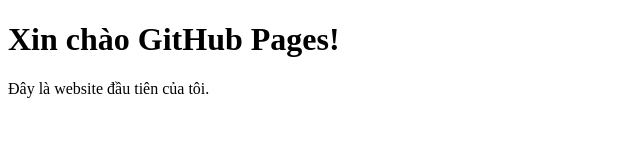
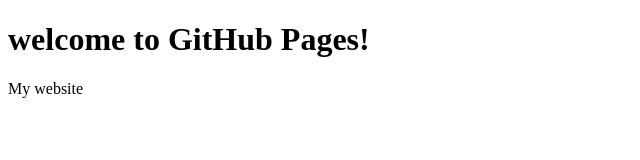
Before and after one commit to gittrieu/my-website, a plain HTML site: page index.html in a window 1280 px wide. Shown: the whole page, without its empty margins (0-640 px from the left). Drawn offline with Linux system fonts and the light colour scheme.

Commit message:
Update title and content in index.html

```diff
--- a/index.html
+++ b/index.html
@@ -2,13 +2,13 @@
 <html>
 <head>
     <meta charset="UTF-8">
-    <title>Website đầu tiên</title>
+    <title>Trieu Website</title>
 </head>
 <body>
 
-<h1>Xin chào GitHub Pages!</h1>
+<h1>welcome to  GitHub Pages!</h1>
 
-<p>Đây là website đầu tiên của tôi.</p>
+<p>My website</p>
 
 </body>
 </html>
```
